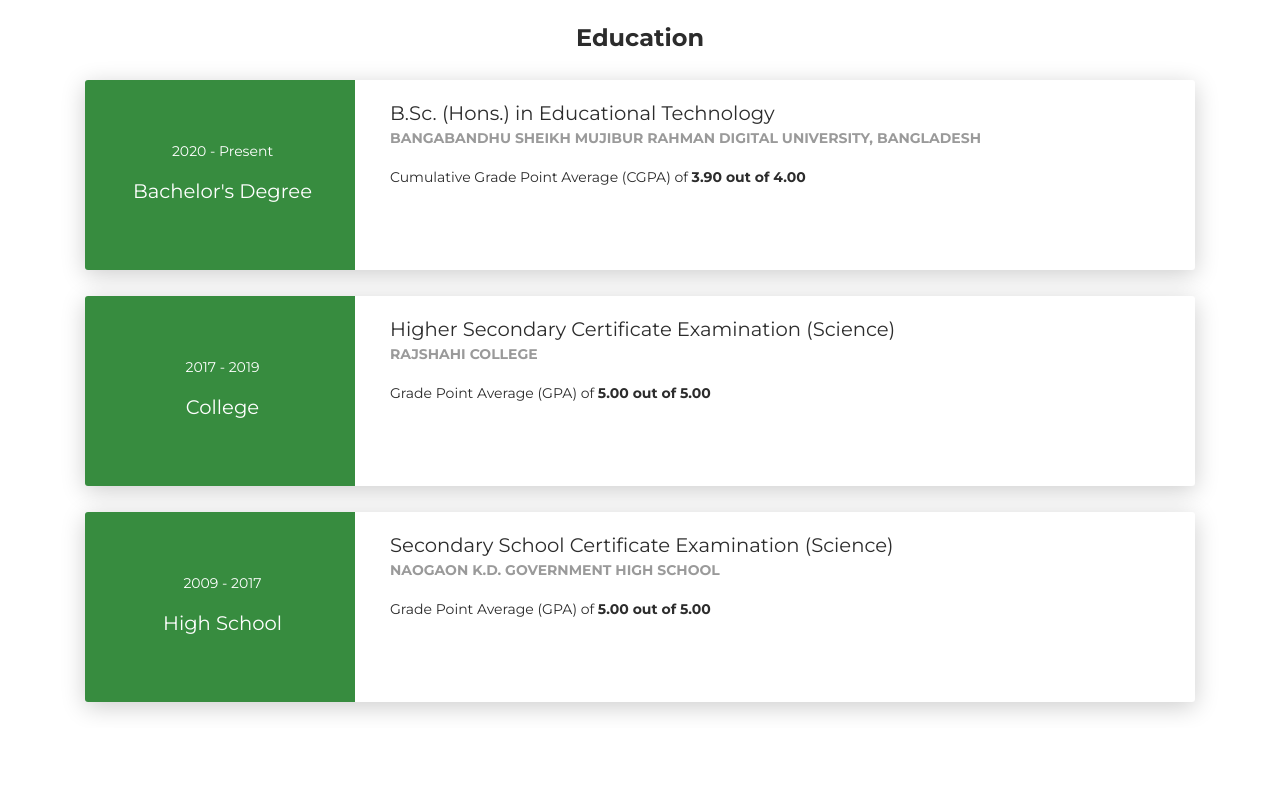
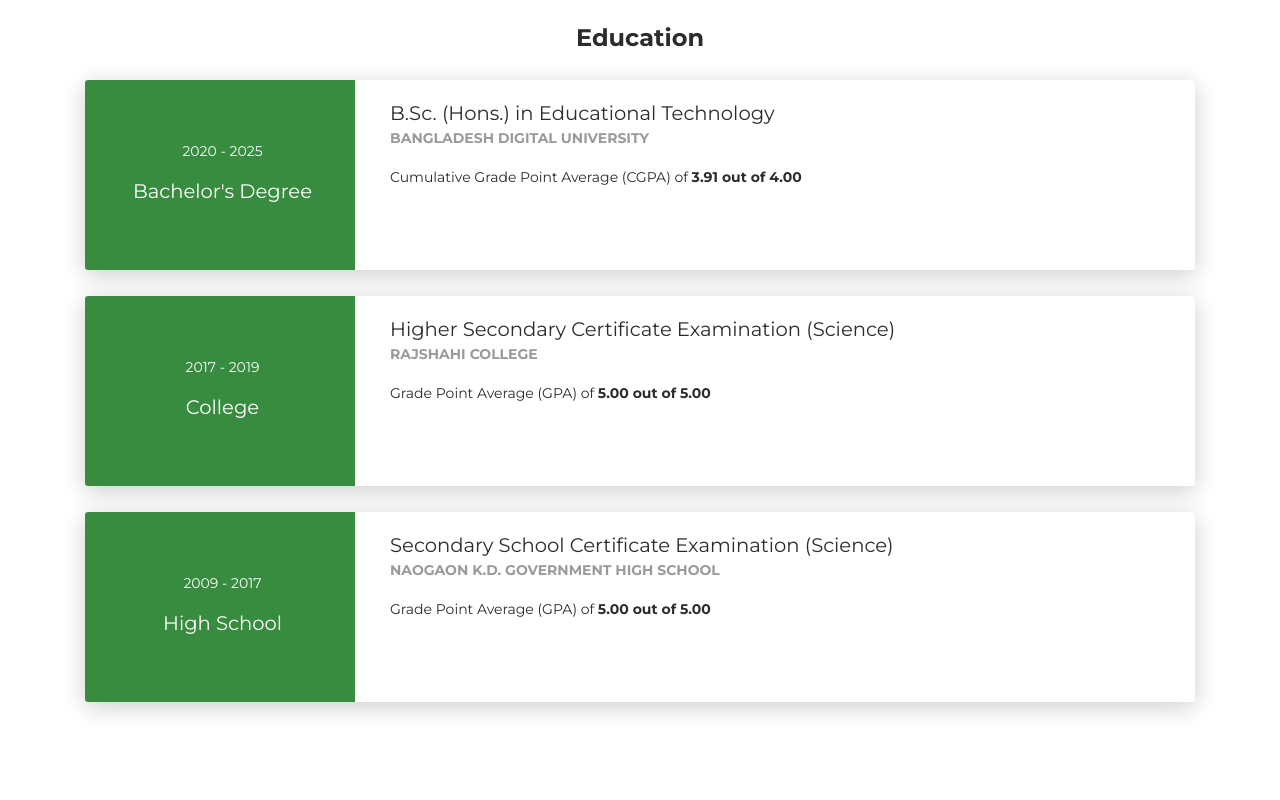
Before and after one commit to thesabbirahmed/SabbirWebCV, a plain HTML site: page index.html in a window 1280 px wide. Shown: the part 2600-3400 px from the top of the page. Drawn offline with Linux system fonts and the light colour scheme.

Commit message:
bangladesh digital univeristy

```diff
--- a/index.html
+++ b/index.html
@@ -323,15 +323,15 @@
       <div class="row">
         <div class="col-md-3 bg-primary" data-aos="fade-right" data-aos-offset="50" data-aos-duration="500">
           <div class="card-body cc-education-header">
-            <p>2020 - Present</p>
+            <p>2020 - 2025</p>
             <div class="h5">Bachelor's Degree</div>
           </div>
         </div>
         <div class="col-md-9" data-aos="fade-left" data-aos-offset="50" data-aos-duration="500">
           <div class="card-body">
             <div class="h5">B.Sc. (Hons.) in Educational Technology</div>
-            <p class="category"> Bangabandhu Sheikh Mujibur Rahman Digital University, Bangladesh</p>
-            <p>Cumulative Grade Point Average (CGPA) of <b>3.90 out of 4.00</b></p>
+            <p class="category"> Bangladesh Digital University</p>
+            <p>Cumulative Grade Point Average (CGPA) of <b>3.91 out of 4.00</b></p>
           </div>
         </div>
       </div>
@@ -496,7 +496,7 @@ Elsevier, <br> <a href="https://doi.org/10.1016/j.jpi.2024.100371">https://doi.o
         <div class="col-md-9" data-aos="fade-left" data-aos-offset="50" data-aos-duration="500">
           <div class="card-body">
             <div class="h5">Research Assistant</div>
-            <p>Bangabandhu Sheikh Mujibur Rahman Digital University, Bangladesh (BDU) <br>
+            <p>Bangladesh Digital University (BDU) <br>
               <b>UGC Funded Research</b></p>
           </div>
         </div>
@@ -569,7 +569,7 @@ Elsevier, <br> <a href="https://doi.org/10.1016/j.jpi.2024.100371">https://doi.o
           <div class="card-body">
             <div class="h5">Deans Award (Second in Merit)</div>
             <p>
-              Bangabandhu Sheikh Mujibur Rahman Digital University, Bangladesh</p>
+              Bangladesh Digital University</p>
           </div>
         </div>
       </div>
@@ -630,8 +630,7 @@ Elsevier, <br> <a href="https://doi.org/10.1016/j.jpi.2024.100371">https://doi.o
             <div class="h5">Offce Secretary</div>
             <p>
               <b>BDU STEAM Club</b> <br>
-              Bangabandhu Sheikh Mujibur Rahman Digital University,
-              Bangladesh (BDU)</p>
+              Bangladesh Digital University (BDU)</p>
           </div>
         </div>
       </div>
@@ -649,8 +648,7 @@ Elsevier, <br> <a href="https://doi.org/10.1016/j.jpi.2024.100371">https://doi.o
             <div class="h5">Publication Secretary</div>
             <p>
               <b>BDU Cultural Club</b> <br>
-              Bangabandhu Sheikh Mujibur Rahman Digital University,
-              Bangladesh (BDU)</p>
+              Bangladesh Digital University (BDU)</p>
           </div>
         </div>
       </div>
```
